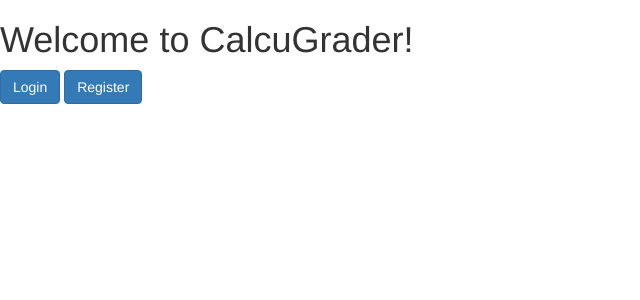
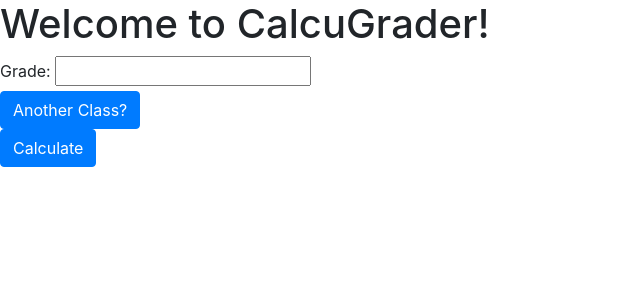
Before and after one commit to dan-greer/CalcuGraderForReal, a Flask app: page / in a window 1280 px wide. Shown: the top 300 px of the page, without its empty margins (0-640 px from the left). Run offline with Flask 2, Linux system fonts and the light colour scheme; some libraries are stand-ins or nearby versions.

Commit message:
created skeleton for calculating grades

```diff
--- a/application.py
+++ b/application.py
@@ -1,38 +1,11 @@
 from flask import Flask, flash, redirect, render_template, request, session
-from forms import LoginForm, RegisterForm
 
 application = Flask(__name__)
 application.config['SECRET_KEY'] = 'yikes'
 
-@application.route('/')
+@application.route('/', methods=['GET'])
 def fetchIndex():
     return render_template('index.html')
 
-@application.route('/login', methods=['GET', 'POST'])
-def fetchLogin():
-    form = LoginForm()
-    if form.validate_on_submit():
-
-        # set successful flash message
-        flash('Login successful, {}!'.format(form.username.data))
-
-        # attempt to log user in for real
-
-        return redirect('/')
-    return render_template('login.html', form=form)
-
-@application.route('/register', methods=['GET', 'POST'])
-def fetchRegister():
-    form = RegisterForm()
-    if form.validate_on_submit():
-
-        # add user to database and log user in
-
-        # set successful flash message
-        flash('Successfully created account, {}!'.format(form.username.data))
-
-        return redirect('/')
-    return render_template('register.html', form=form)
-
 if __name__ == '__main__':
     application.run()
--- /dev/null
+++ b/static/addEventListeners.js
@@ -0,0 +1,3 @@
+$("#addClassBtn").click(addClass);
+
+$("#calculateBtn").click(calculate);
--- /dev/null
+++ b/static/functions.js
@@ -0,0 +1,15 @@
+function calculate() {
+    var grade = 4.0;
+
+    $("input[name=grade]").each(function() {
+        console.log(this.val());
+    });
+
+    $("#calculatedGrade").append("<p>Grade is " + grade + "</p>");
+    console.log("Calculating...");
+}
+
+function addClass() {
+    $("#inputs").append("<label>Grade: </label><input type=\"text\" name=\"grade\"><br>")
+    console.log("Adding class...");
+}
--- a/templates/base.html
+++ b/templates/base.html
@@ -2,9 +2,18 @@
 <html>
     <head>
         <title>CalcuGrader</title>
-        <link rel="stylesheet" href="https://maxcdn.bootstrapcdn.com/bootstrap/3.4.0/css/bootstrap.min.css">
+
+        <!-- Boostrap -->
+        <link rel="stylesheet" href="https://maxcdn.bootstrapcdn.com/bootstrap/4.3.1/css/bootstrap.min.css">
+        <!-- jQuery library -->
         <script src="https://ajax.googleapis.com/ajax/libs/jquery/3.4.1/jquery.min.js"></script>
-        <script src="https://maxcdn.bootstrapcdn.com/bootstrap/3.4.0/js/bootstrap.min.js"></script>
+        <!-- Popper JS -->
+        <script src="https://cdnjs.cloudflare.com/ajax/libs/popper.js/1.14.7/umd/popper.min.js"></script>
+        <!-- Bootstrap JavaScript -->
+        <script src="https://maxcdn.bootstrapcdn.com/bootstrap/4.3.1/js/bootstrap.min.js"></script>
+
+        <!-- JavaScript we wrote -->
+        <script type="text/javascript" src="{{ url_for('static', filename='functions.js') }}"></script>
     </head>
     <body>
         {% with messages = get_flashed_messages() %}
--- a/templates/index.html
+++ b/templates/index.html
@@ -3,7 +3,18 @@
 {% block content %}
 
     <h1>Welcome to CalcuGrader!</h1>
-    <a href="/login" class="btn btn-primary" role="button">Login</a>
-    <a href="/register" class="btn btn-primary" role="button">Register</a>
+
+    <div id=calculatedGrade>
+    </div>
+
+    <form id=inputs>
+        <label>Grade: </label>
+        <input type="text" name="grade"><br>
+    </form>
+    <button type="button" class="btn btn-primary" id="addClassBtn">Another Class?</button><br>
+    <button type="button" class="btn btn-primary" id="calculateBtn">Calculate</button>
+
+    <script type="text/javascript" src="{{ url_for('static', filename='addEventListeners.js') }}"></script>
+
 
 {% endblock %}
```
Also changed, not shown: forms.py (+2 -9 lines).
